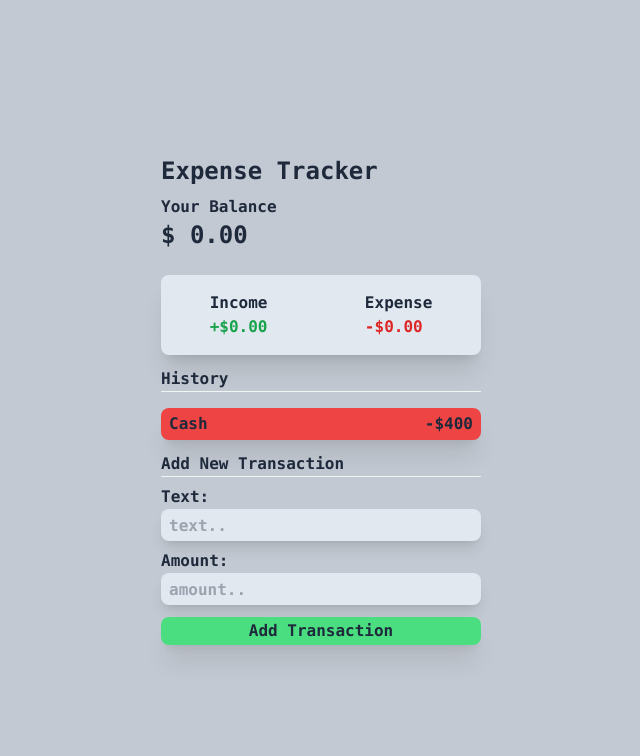
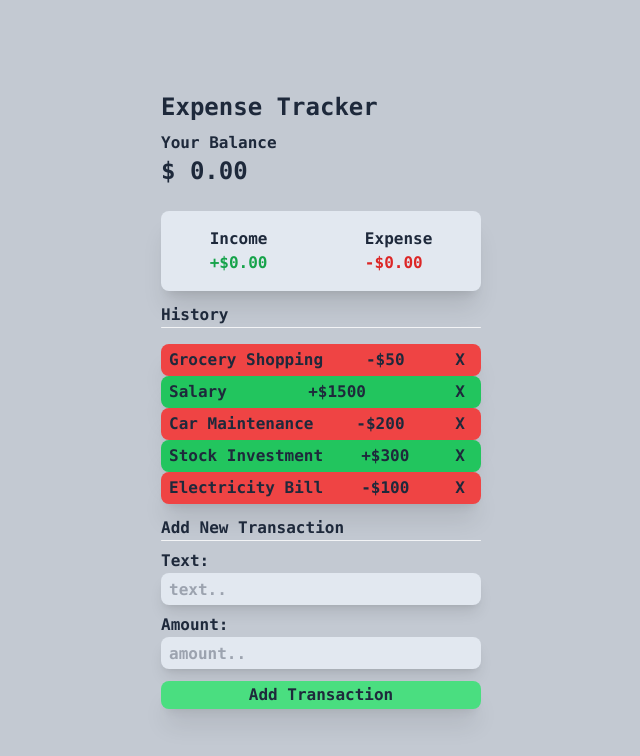
Before and after one commit to BABUadhikari/expense_tracker, a React (Create React App) app: page / in a window 1280 px wide. Shown: the top 756 px of the page, without its empty margins (319-959 px from the left). Built offline with nearby package versions, Linux system fonts and the light colour scheme.

Commit message:
add global context and list the transaction

```diff
--- a/src/components/Transaction.js
+++ b/src/components/Transaction.js
@@ -1,24 +1,39 @@
-import React from 'react'
+import React, { useContext } from "react";
+import { GlobalContext } from "../context/GlobalContext";
 
 function Transaction() {
+  const { transactions } = useContext(GlobalContext);
   return (
     <>
-      <div className='mt-3 w-80'>
+      <div className="mt-3 w-80">
         <div>
           <h1>History</h1>
           <hr className="h-px bg-gray-100 border-0 dark:bg-gray-400 shadow-xl rounded-lg"></hr>
         </div>
         <div>
-          <ul className='mt-4'>
-            <li className='flex items-center h-8 justify-between bg-red-500 shadow-xl rounded-lg px-2'>
-              Cash <span>-$400</span>
-            </li>
+          <ul className="mt-4">
+            {transactions.map((transaction) => {
+              return (
+                <li
+                  className={`${
+                    transaction.amount < 0 ? "bg-red-500" : "bg-green-500"
+                  } flex items-center h-8  justify-between shadow-xl rounded-lg px-2 py-2"`}
+                  key={transaction.id}
+                >
+                  {transaction.text}{" "}
+                  <span>
+                    {transaction.amount < 0 ? "-" : "+"}$
+                    {Math.abs(transaction.amount)}
+                  </span>
+                  <button className=" px-2 py-1 rounded">X</button>
+                </li>
+              );
+            })}
           </ul>
         </div>
       </div>
-
     </>
-  )
+  );
 }
 
-export default Transaction
+export default Transaction;
```
